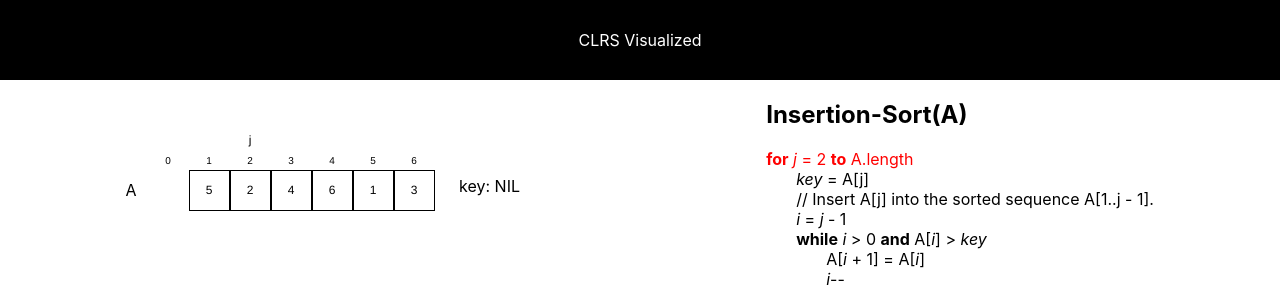
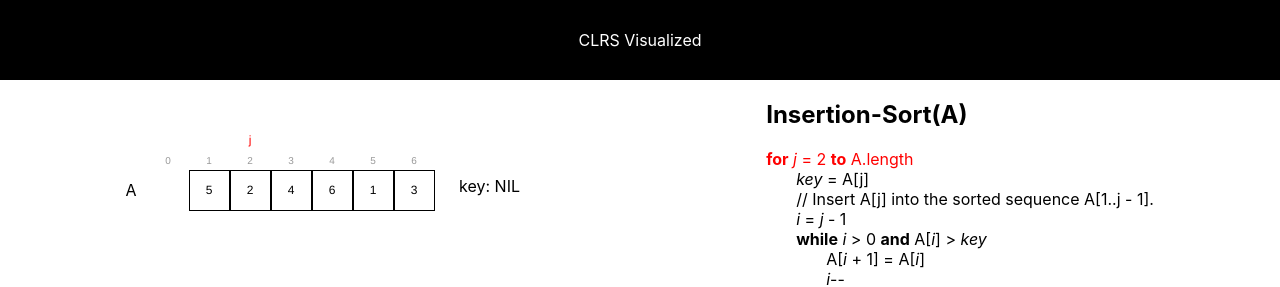
Before and after one commit to awpala/clrs-app, a React (Create React App) app: page / in a window 1280 px wide. Shown: the top 287 px of the page. Built offline with nearby package versions, Linux system fonts and the light colour scheme.

Commit message:
Add stack frame color to diagram local vars

```diff
--- a/src/assets/svgs/diagrams.js
+++ b/src/assets/svgs/diagrams.js
@@ -1,5 +1,5 @@
 import React from 'react';
-import { black } from '../../utilities/constants';
+import { black, gray } from '../../utilities/constants';
 
 export const SortArrayElement = ({
   value,
@@ -7,6 +7,7 @@ export const SortArrayElement = ({
   below,
   arrayIndex,
   isOutOfBoundsZero,
+  currentStackFrameColor = black,
 }) => (
   <svg xmlns="http://www.w3.org/2000/svg" xmlnsXlink="http://www.w3.org/1999/xlink" version="1.1" width="41px" height="101px" viewBox="-0.5 -0.5 41 101" style={{ backgroundColor: "rgb(255, 255, 255)"}}>
     <g>
@@ -16,15 +17,15 @@ export const SortArrayElement = ({
       </g>
       <rect x="0" y="0" width="40" height="20" fill="none" stroke="none" pointerEvents="all"/>
       <g transform="translate(-0.5 -0.5)">
-        <text x="20" y="14" fill={black} fontFamily="Helvetica" fontSize="12px" textAnchor="middle">{above}</text>
+        <text x="20" y="14" fill={currentStackFrameColor} fontFamily="Helvetica" fontSize="12px" textAnchor="middle">{above}</text>
       </g>
       <rect x="0" y="90" width="40" height="20" fill="none" stroke="none" pointerEvents="all"/>
       <g transform="translate(-0.5 -0.5)">
-        <text x="20" y="104" fill={black} fontFamily="Helvetica" fontSize="16px" textAnchor="middle">{below}</text>
+        <text x="20" y="104" fill={currentStackFrameColor} fontFamily="Helvetica" fontSize="16px" textAnchor="middle">{below}</text>
       </g>
       <rect x="0" y="20" width="40" height="20" fill="none" stroke="none" pointerEvents="all"/>
       <g transform="translate(-0.5 -0.5)">
-        <text x="20" y="34" fill={black} fontFamily="Helvetica" fontSize="10px" textAnchor="middle">{arrayIndex}</text>
+        <text x="20" y="34" fill={gray} fontFamily="Helvetica" fontSize="10px" textAnchor="middle">{arrayIndex}</text>
       </g>
     </g>
   </svg>
--- a/src/objects/SortArray/SortArray.js
+++ b/src/objects/SortArray/SortArray.js
@@ -8,6 +8,7 @@ const SortArray = ({
   aboveContent,
   belowValue,
   belowContent,
+  currentStackFrameColor,
 }) => (
   <div className="sort-array">
     {isOutOfBoundsZero
@@ -15,8 +16,9 @@ const SortArray = ({
         <div className="sort-array-element">
           <SortArrayElement
             isOutOfBoundsZero
+            arrayIndex={0}
             below={(belowValue === 0) ? belowContent : null}
-            arrayIndex={0}
+            currentStackFrameColor={currentStackFrameColor}
           />
         </div>
       ): null
@@ -31,6 +33,7 @@ const SortArray = ({
             value={element}
             above={(index + 1 === aboveValue) ? aboveContent : null}
             below={(index + 1 === belowValue) ? belowContent : null}
+            currentStackFrameColor={currentStackFrameColor}
           />
         </div>
       )
--- a/src/objects/SortArray/index.js
+++ b/src/objects/SortArray/index.js
@@ -1,3 +1,8 @@
+import { connect } from 'react-redux';
 import SortArray from './SortArray';
 
-export default SortArray;
+const mapStateToProps = state => ({
+  currentStackFrameColor: state.memory.currentStackFrameColor,
+});
+
+export default connect(mapStateToProps)(SortArray);
```
